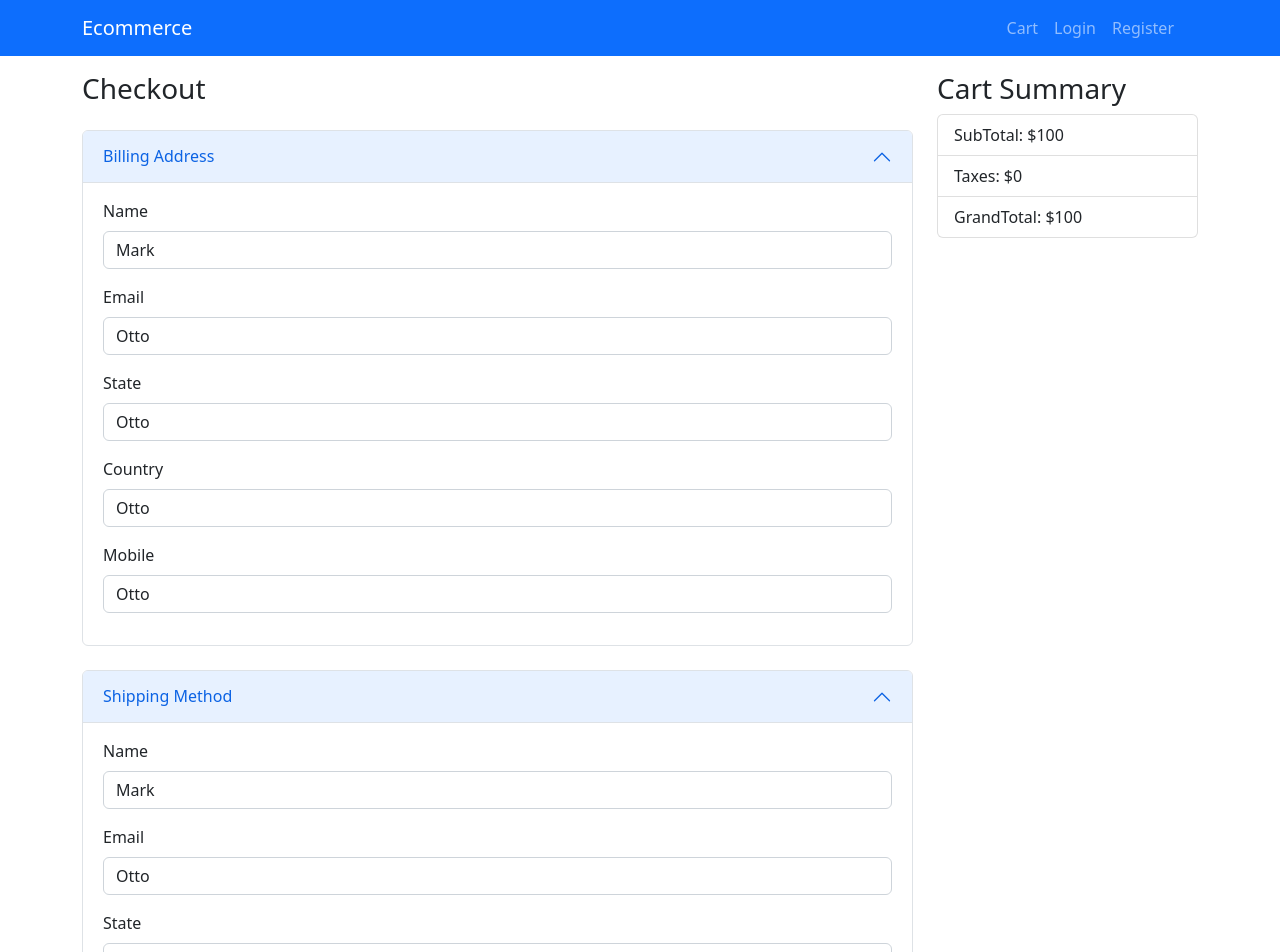
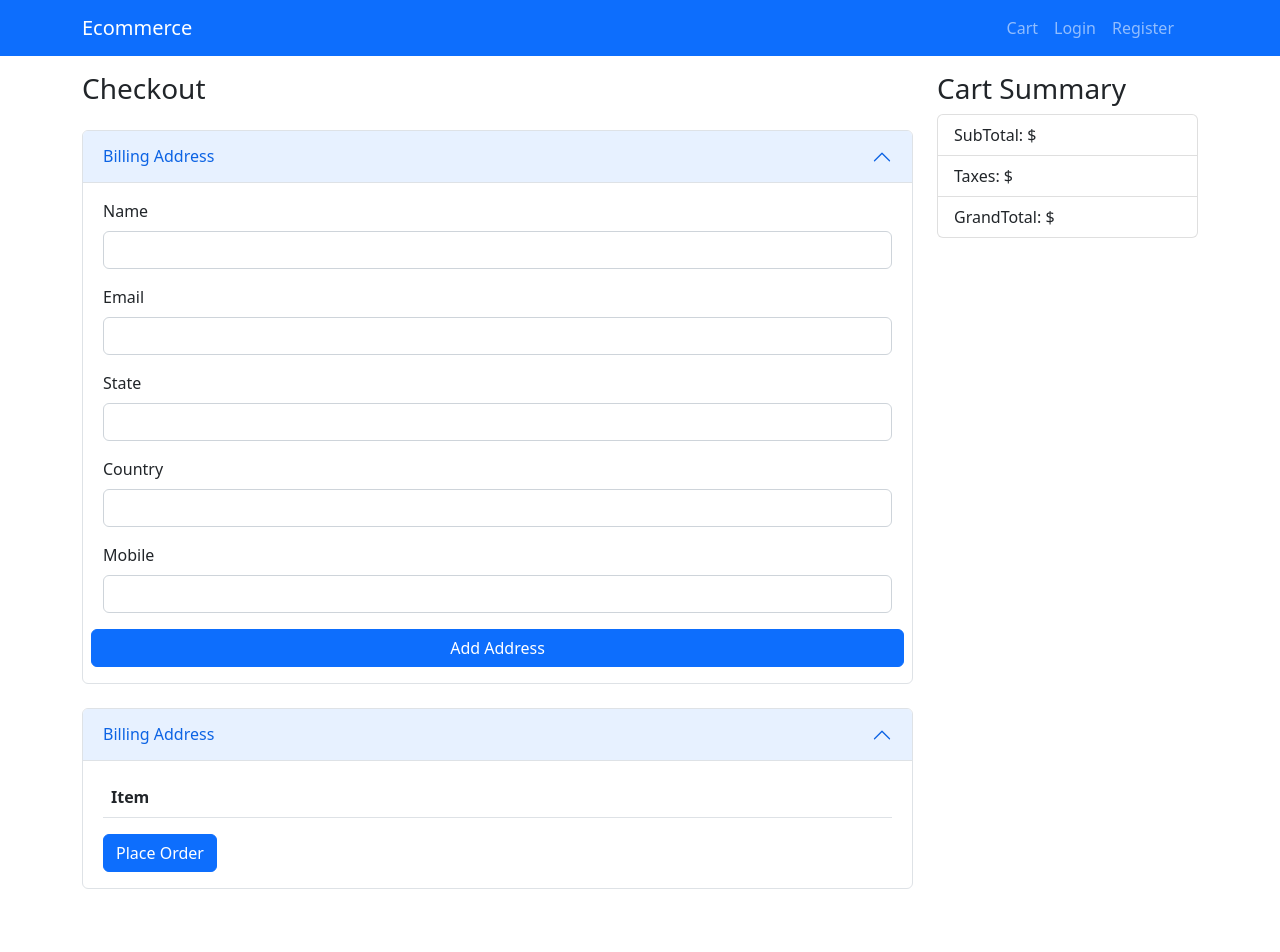
Before and after one commit to deepaksinghducat/js-weekend-june-10AM, a React (Create React App) app in the folder final-project/: page /checkout in a window 1280 px wide. Shown: the top 952 px of the page. After the commit the page ends 889 px from the top, so only its background shows below. Built offline with nearby package versions, Linux system fonts and the light colour scheme.

Commit message:
checkout

```diff
--- a/final-project/src/components/pages/Checkout.jsx
+++ b/final-project/src/components/pages/Checkout.jsx
@@ -1,21 +1,21 @@
 import React from 'react'
 import { Col, Row } from 'react-bootstrap'
+import { useSelector } from 'react-redux'
 import BillingAddress from '../ui/BillingAddress'
 import CartSummary from '../ui/CartSummary'
 import OrderPlace from '../ui/OrderPlace'
-import PaymentMethod from '../ui/PaymentMethod'
-import ShippingMethod from '../ui/ShippingMethod'
 
 const Checkout = () => {
+  const cart = useSelector(state => state.cart);
+
   return (
-
     <Row>
         <Col lg="9" md="9">
             <h3>Checkout</h3>
             <BillingAddress />
-            <ShippingMethod />
-            <PaymentMethod />
-            <OrderPlace />
+            {
+              cart.address &&  <OrderPlace />
+            }
         </Col>
         <Col lg="3" md="3">
             <CartSummary />
--- a/final-project/src/components/ui/BillingAddress.jsx
+++ b/final-project/src/components/ui/BillingAddress.jsx
@@ -5,19 +5,51 @@ import Form from 'react-bootstrap/Form';
 import InputGroup from 'react-bootstrap/InputGroup';
 import Row from 'react-bootstrap/Row';
 import Accordion from 'react-bootstrap/Accordion';
+import { useDispatch } from 'react-redux';
+import { addressCartStart } from '../../redux/actions/CartAction';
+
+const initialValue = {
+    name: '',
+    email: '',
+    state: '',
+    country: '',
+    mobile: ''
+}
 
 const BillingAddress = () => {
 
     const [validated, setValidated] = useState(false);
 
+    const dispatch = useDispatch();
+
+    const [formValue, setFormValue] = useState(initialValue);
+
+    const { name, email, state, country, mobile } = formValue;
+
     const handleSubmit = (event) => {
       const form = event.currentTarget;
+
+      event.preventDefault();
+
       if (form.checkValidity() === false) {
-        event.preventDefault();
+
         event.stopPropagation();
+      }else{
+        setValidated(true);
+
+        dispatch(addressCartStart(formValue));
       }
+    };
 
-      setValidated(true);
+    const onInputChange = (e) => {
+        e.preventDefault();
+
+        const { name, value } = e.target;
+
+        setFormValue({
+            ...formValue,
+            [name]: value,
+        });
     };
 
     return (
@@ -32,8 +64,9 @@ const BillingAddress = () => {
                                 <Form.Control
                                     required
                                     type="text"
-                                    placeholder="Name"
-                                    defaultValue="Mark"
+                                    name="name"
+                                    value={name}
+                                    onChange={onInputChange}
                                 />
                             </Form.Group>
                             <Form.Group as={Col} md="12" className="mb-3">
@@ -41,8 +74,9 @@ const BillingAddress = () => {
                                 <Form.Control
                                     required
                                     type="text"
-                                    placeholder="Last name"
-                                    defaultValue="Otto"
+                                    name="email"
+                                    value={email}
+                                    onChange={onInputChange}
                                 />
                             </Form.Group>
                             <Form.Group as={Col} md="12" className="mb-3">
@@ -50,9 +84,9 @@ const BillingAddress = () => {
                                 <InputGroup hasValidation>
                                     <Form.Control
                                         type="text"
-                                        placeholder="State"
-                                        aria-describedby="inputGroupPrepend"
-                                        defaultValue="Otto"
+                                        name="state"
+                                        value={state}
+                                        onChange={onInputChange}
                                         required
                                     />
                                 </InputGroup>
@@ -62,9 +96,9 @@ const BillingAddress = () => {
                                 <InputGroup hasValidation>
                                     <Form.Control
                                         type="text"
-                                        placeholder="Country"
-                                        aria-describedby="inputGroupPrepend"
-                                        defaultValue="Otto"
+                                        name="country"
+                                        value={country}
+                                        onChange={onInputChange}
                                         required
                                     />
                                 </InputGroup>
@@ -74,13 +108,15 @@ const BillingAddress = () => {
                                 <InputGroup hasValidation>
                                     <Form.Control
                                         type="text"
-                                        placeholder="Mobile"
-                                        aria-describedby="inputGroupPrepend"
-                                        defaultValue="Otto"
+                                        name="mobile"
+                                        value={mobile}
+                                        onChange={onInputChange}
                                         required
                                     />
                                 </InputGroup>
                             </Form.Group>
+
+                            <Button type="submit">Add Address</Button>
                         </Row>
                     </Form>
                 </Accordion.Body>
--- a/final-project/src/components/ui/CartSummary.jsx
+++ b/final-project/src/components/ui/CartSummary.jsx
@@ -1,14 +1,18 @@
 import React, { Fragment } from 'react'
 import ListGroup from 'react-bootstrap/ListGroup';
+import { useSelector } from 'react-redux';
 
 const CartSummary = () => {
+
+  const cart = useSelector(state => state.cart);
+
   return (
     <Fragment>
         <h3>Cart Summary</h3>
         <ListGroup>
-          <ListGroup.Item>SubTotal: $100</ListGroup.Item>
-          <ListGroup.Item>Taxes: $0</ListGroup.Item>
-          <ListGroup.Item>GrandTotal: $100</ListGroup.Item>
+          <ListGroup.Item>SubTotal: ${cart.subTotal}</ListGroup.Item>
+          <ListGroup.Item>Taxes: ${cart.taxes}</ListGroup.Item>
+          <ListGroup.Item>GrandTotal: ${cart.grandTotal}</ListGroup.Item>
         </ListGroup>
     </Fragment>
   )
--- a/final-project/src/components/ui/OrderPlace.jsx
+++ b/final-project/src/components/ui/OrderPlace.jsx
@@ -1,10 +1,46 @@
-import React, { Fragment } from 'react'
+import React from 'react'
+import { Button, Table } from 'react-bootstrap';
+import Accordion from 'react-bootstrap/Accordion';
+import { useSelector } from 'react-redux';
 
 const OrderPlace = () => {
+
+  const cart = useSelector(state => state.cart);
+
   return (
-    <Fragment>
+    <Accordion defaultActiveKey="0" className='mt-4'>
+      <Accordion.Item eventKey="0">
+        <Accordion.Header>Billing Address</Accordion.Header>
+        <Accordion.Body>
+          <Table>
+            <thead>
+              <tr>
+                <th>Item</th>
+              </tr>
+              {
+                cart.cartItems && cart.cartItems.length > 0 && cart.cartItems.map((cartItem, index) => (
+                  <td className='d-flex'>
+                    <div>
+                      <img src={cartItem.image_url} alt={cartItem.name} />
+                    </div>
+                    <div className='mx-4'>
+                      <p>{cartItem.name}</p>
+                      <p>Price: ${cartItem.price}</p>
+                      <p>Qty : {cartItem.quantity}</p>
+                    </div>
+                  </td>
+                ))
+              }
+            </thead>
+            <tbody>
+            </tbody>
+          </Table>
 
-    </Fragment>
+          <Button type="button">Place Order</Button>
+
+        </Accordion.Body>
+      </Accordion.Item>
+    </Accordion>
   )
 }
 
--- a/final-project/src/redux/Helpers/Helper.js
+++ b/final-project/src/redux/Helpers/Helper.js
@@ -1,12 +1,14 @@
 export const addToCartHelper = (cart, product, quantityUpdate = false, quantity = 0) => {
+
     const CalculatedCart = {
-        cartItems: cart.cartItems,
+        cartItems: cart.cartItems ? cart.cartItems: []  ,
         subTotal: 0,
         taxes: 0,
-        grandTotal: 0
+        grandTotal: 0,
+        address: {}
     }
 
-    if (cart.cartItems.length > 0) {
+    if (cart.cartItems && cart.cartItems.length > 0) {
 
         let productExist = cart.cartItems.find(cartItem => cartItem.name === product.name);
 
@@ -49,7 +51,8 @@ export const removeToCartHelper = (cart, product) => {
         cartItems: cart.cartItems,
         subTotal: cart.subTotal,
         taxes: cart.taxes,
-        grandTotal: cart.grandTotal
+        grandTotal: cart.grandTotal,
+        address: {}
     }
 
     if (cart.cartItems.length > 0) {
--- a/final-project/src/redux/actions/CartAction.js
+++ b/final-project/src/redux/actions/CartAction.js
@@ -1,4 +1,6 @@
 import {
+    ADDRESS_CART_START,
+    ADDRESS_CART_SUCCESS,
     ADD_CART_START,
     ADD_CART_SUCCESS,
     DECREMENT_CART_START,
@@ -69,6 +71,16 @@ export const inputCartSuccess = (product,quantity) => ({
     }
 })
 
+export const addressCartStart = (payload) => ({
+    type: ADDRESS_CART_START,
+    payload
+})
+
+export const addressCartSuccess = (payload) => ({
+    type: ADDRESS_CART_SUCCESS,
+    payload
+})
+
 export const removeCartStart = (product) => ({
     type: REMOVE_CART_START,
     payload: product
--- a/final-project/src/redux/contants/CartContant.js
+++ b/final-project/src/redux/contants/CartContant.js
@@ -18,6 +18,10 @@ export const INPUT_CART_START = "INPUT_CART_START"
 export const INPUT_CART_SUCCESS = "INPUT_CART_SUCCESS"
 export const INPUT_CART_ERROR= "INPUT_CART_ERROR"
 
+export const ADDRESS_CART_START = "ADDRESS_CART_START"
+export const ADDRESS_CART_SUCCESS = "ADDRESS_CART_SUCCESS"
+export const ADDRESS_CART_ERROR= "ADDRESS_CART_ERROR"
+
 export const REMOVE_CART_START = "REMOVE_CART_START"
 export const REMOVE_CART_SUCCESS = "REMOVE_CART_SUCCESS"
 export const REMOVE_CART_ERROR= "REMOVE_CART_ERROR"
--- a/final-project/src/redux/reducers/CartReducer.js
+++ b/final-project/src/redux/reducers/CartReducer.js
@@ -1,4 +1,4 @@
-import { ADD_CART_SUCCESS, DECREMENT_CART_SUCCESS, INCREMENT_CART_SUCCESS, INPUT_CART_SUCCESS, REMOVE_CART_SUCCESS } from "../contants/CartContant";
+import { ADDRESS_CART_SUCCESS, ADD_CART_SUCCESS, DECREMENT_CART_SUCCESS, INCREMENT_CART_SUCCESS, INPUT_CART_SUCCESS, REMOVE_CART_SUCCESS } from "../contants/CartContant";
 import { addToCartHelper, removeToCartHelper } from "../Helpers/Helper";
 
 let previousCartState = localStorage.getItem("cart") ? JSON.parse(localStorage.getItem("cart")) : [];
@@ -8,6 +8,7 @@ const initialCartState = {
     subTotal: previousCartState ? previousCartState.subTotal: 0,
     taxes:  previousCartState ? previousCartState.taxes:0,
     grandTotal: previousCartState ? previousCartState.grandTotal: 0,
+    address: {}
 }
 
 let cart = [];
@@ -33,6 +34,13 @@ export const CartReducer = (state = initialCartState, action) => {
 
             return cart;
 
+        case ADDRESS_CART_SUCCESS:
+
+            return {
+                ...state,
+                address: action.payload
+            }
+
         case REMOVE_CART_SUCCESS:
 
             cart = removeToCartHelper(state, action.payload);
```
Also changed, not shown: final-project/src/components/pages/Cart.jsx (+6 -3 lines), final-project/src/redux/sagas/CartSaga.js (+14 -2 lines).
